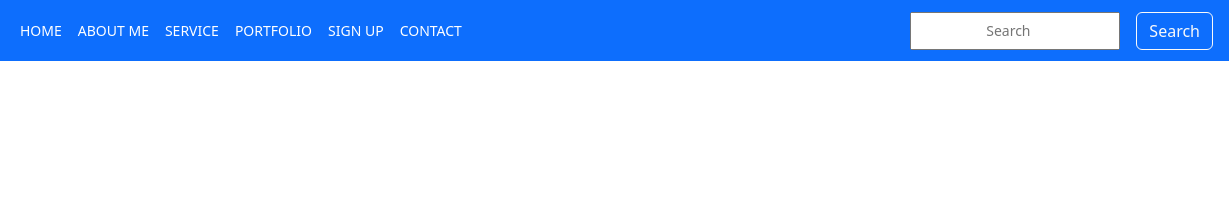
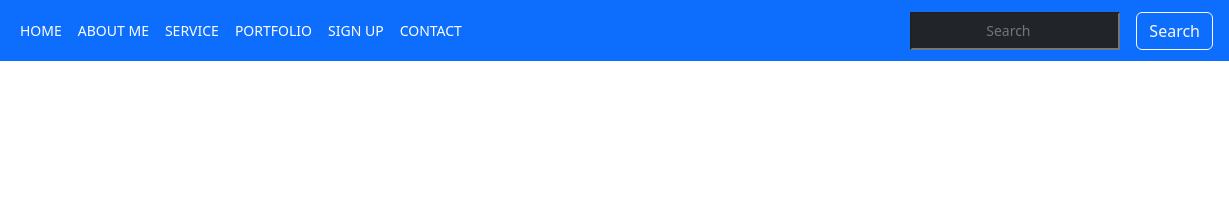
Before and after one commit to ajitbiswas1205/portfolio-web, a plain HTML site: page index.html in a window 1280 px wide. Shown: the top 217 px of the page, 51-1280 px from the left. Drawn offline with Linux system fonts and the light colour scheme.

Commit message:
Update index.html

```diff
--- a/index.html
+++ b/index.html
@@ -27,7 +27,7 @@
                 <li class="nav-item"><a class="nav-link " href="#">Contact</a></li>
             </ul>
             <form action="" id="ramu" class="d-flex me-sm-1 ">
-                <input type="search" name="" id="search" style="justify-content: end;" class=" from-control text-center me-lg-2 w-75 "  placeholder="Search">
+                <input type="search" name="" id="search" style="justify-content: end;" class=" from-control text-white bg-dark text-center me-lg-2 w-75 "  placeholder="Search">
                 <button class="btn btn-outline-light ms-2 text-center " id="button" type="submit">Search</button>
             </form>
         </div>
```
